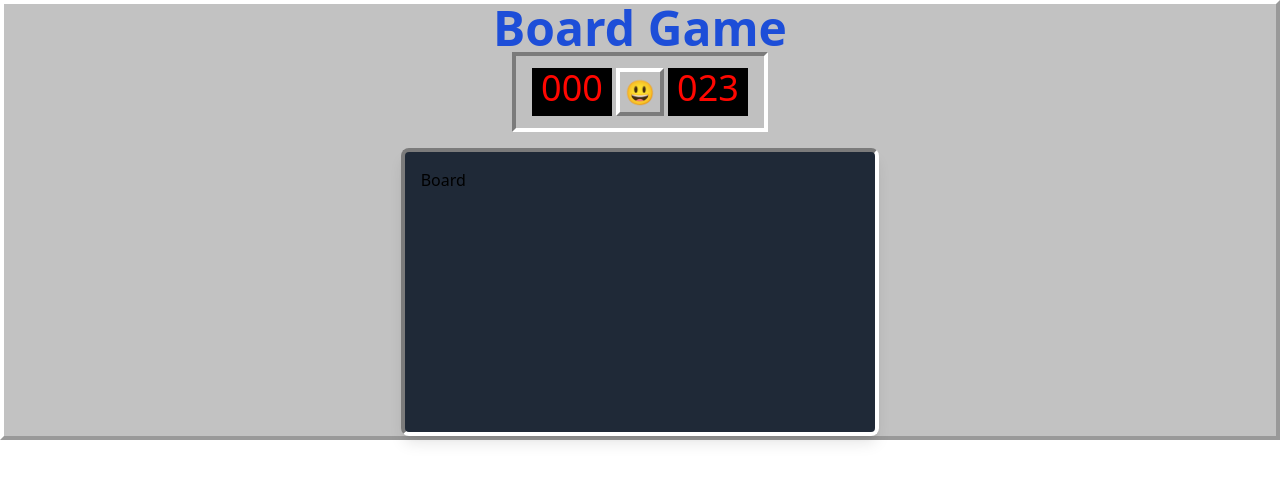
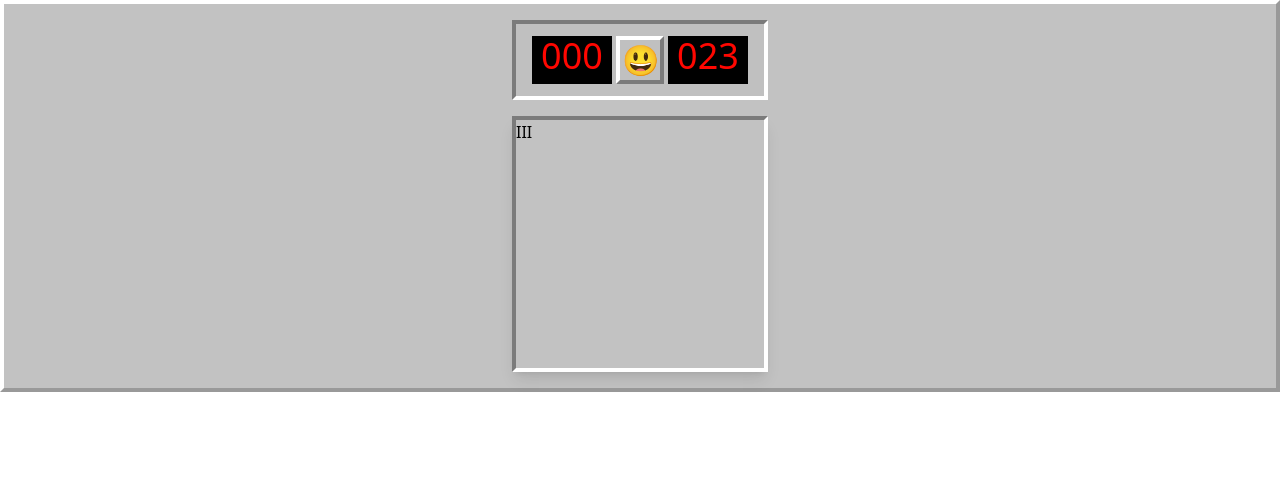
Before and after one commit to ejcontrerast/minesweeper, a React (Vite) app: page / in a window 1280 px wide. Shown: the top 482 px of the page. Built offline with nearby package versions, Linux system fonts and the light colour scheme.

Commit message:
Finish styling

```diff
--- a/src/App.tsx
+++ b/src/App.tsx
@@ -4,7 +4,7 @@ import Game from './components/Game';
 const App: React.FC = () => {
 
   return (
-    <main>
+    <main >
       <Game />
     </main>
   );
--- a/src/components/Board.tsx
+++ b/src/components/Board.tsx
@@ -7,8 +7,8 @@ const Board: React.FC = () => {
       className="
       mt-4 border-4 border-r-white border-l-[#7b7b7b] border-b-white border-t-[#7b7b7b]
       grid grid-rows-9 grid-cols-9
-      gap-1 p-4 bg-gray-800 rounded-lg shadow-lg"
-    >Board
+      gap-1 shadow-lg"
+    >III
     </div>
   );
 };
--- a/src/components/Face.tsx
+++ b/src/components/Face.tsx
@@ -4,8 +4,10 @@ import React from "react";
 const Face: React.FC = () => {
     return (
         <main className= "">
-            <div className="bg-[#c0c0c0] py-2 px-3 border-4 border-l-white border-t-white border-r-[#7b7b7b] border-b-[#7b7b7b] w-12 h-12 flex items-center justify-center cursor-pointer">
-                <span className="text-2xl font-bold" role="img" aria-label="Face">😃</span>
+            <div className="bg-[#c0c0c0] border-4 text-3xl
+             border-l-white border-t-white border-r-[#7b7b7b] border-b-[#7b7b7b]
+             w-12 h-12 flex items-center justify-center cursor-pointer">
+                <span role="img" aria-label="Face">😃</span>
             </div>
         </main>
     );
--- a/src/components/Game.tsx
+++ b/src/components/Game.tsx
@@ -5,12 +5,13 @@ import Board from "./Board";
 
 const Game: React.FC = () => {
   return (
-    <div className=" w-auto h-max-100
+    <div className=" p-4
     flex flex-col items-center justify-center
     bg-[#c2c2c2] border-4 border-t-white border-b-[#999] border-l-white border-r-[#999]">
-      <h1 className="font-extrabold text-blue-700 text-5xl ">Board Game</h1>
-      <Header />
-      <Board />
+      <div>
+        <Header />
+        <Board />
+      </div>
     </div>
   );
 };
--- a/src/components/Header.tsx
+++ b/src/components/Header.tsx
@@ -5,7 +5,8 @@ import NumberDisplay from './NumberDisplay';
 
 const Header: React.FC = () => {
   return (
-    <main className= "bg-[#c0c0c0] py-2 px-3 border-4 border-r-white border-b-white border-l-[#7b7b7b] border-t-[#7b7b7b]    flex items-center justify-between">
+    <main className= "bg-[#c0c0c0] py-2 px-3 border-4 border-r-white border-b-white border-l-[#7b7b7b] border-t-[#7b7b7b]    flex items-center space-between"
+    >
       <NumberDisplay value={0} />
       <Face />
       <NumberDisplay value={23} />
```
